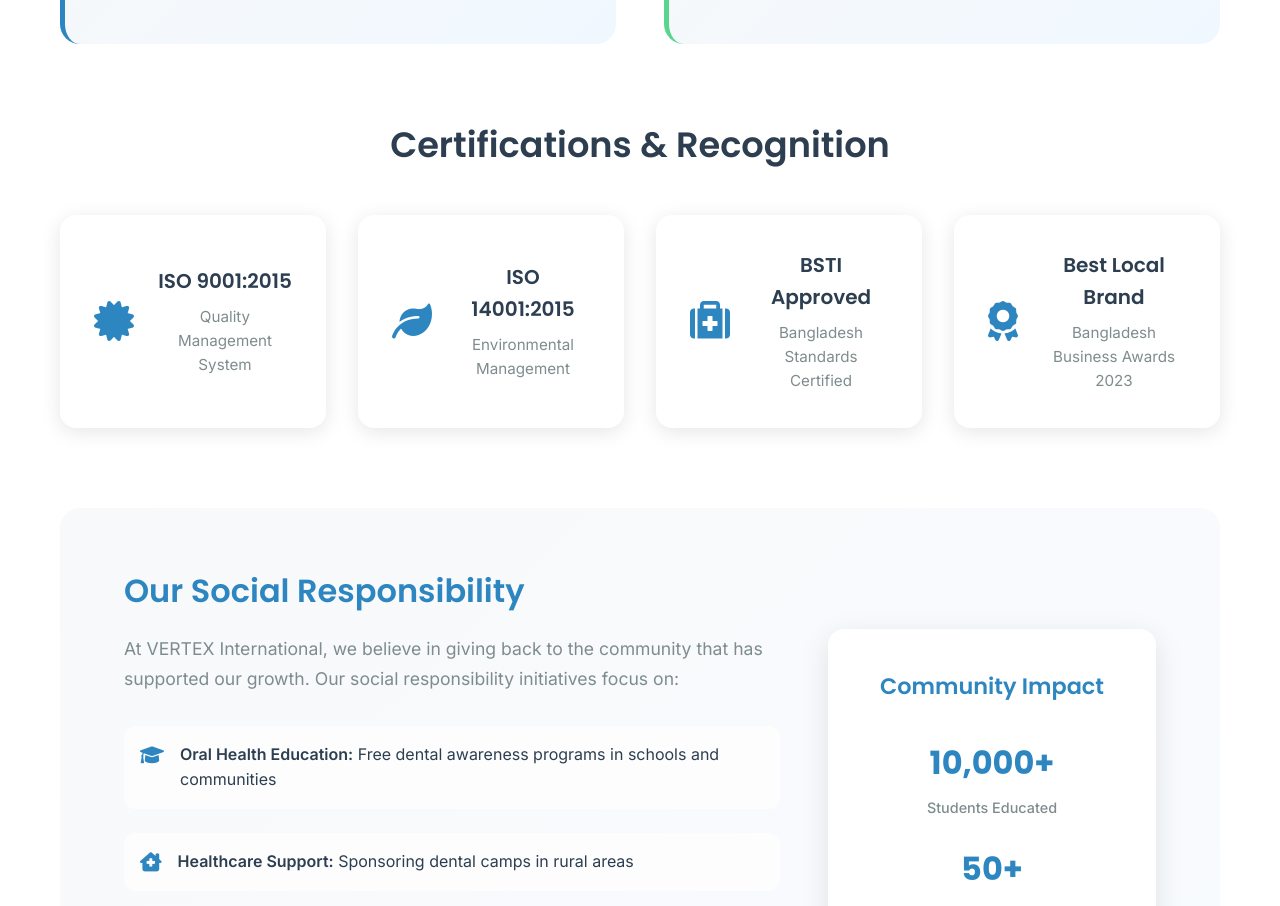
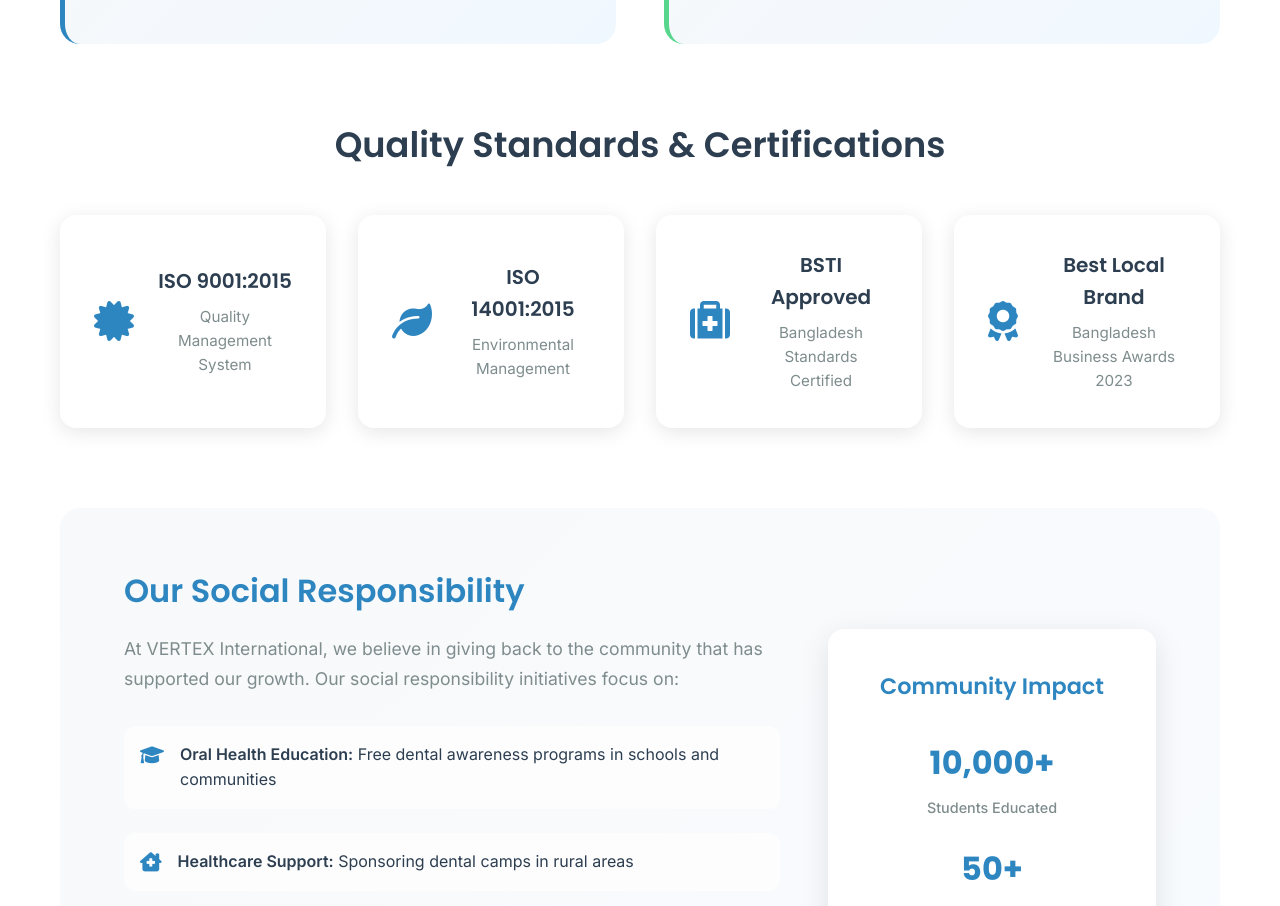
Before and after one commit to vertex71/vertex71.github.io, a React (Create React App) app in the folder medident-react/: page / in a window 1280 px wide. Shown: the part 7420-8326 px from the top of the page. Built offline with nearby package versions, Linux system fonts and the light colour scheme.

Commit message:
product benefits

```diff
--- a/medident-react/src/pages/HomePage/HomePage.tsx
+++ b/medident-react/src/pages/HomePage/HomePage.tsx
@@ -730,8 +730,8 @@
           </div>
 
           {/* Certifications & Awards */}
-          <div className="certifications">
-            <h3 className="certifications-title">Certifications & Recognition</h3>
+          <div id="quality" className="certifications">
+            <h3 className="certifications-title">Quality Standards & Certifications</h3>
             <div className="certifications-grid">
               <div className="cert-item">
                 <i className="fas fa-certificate"></i>
```
